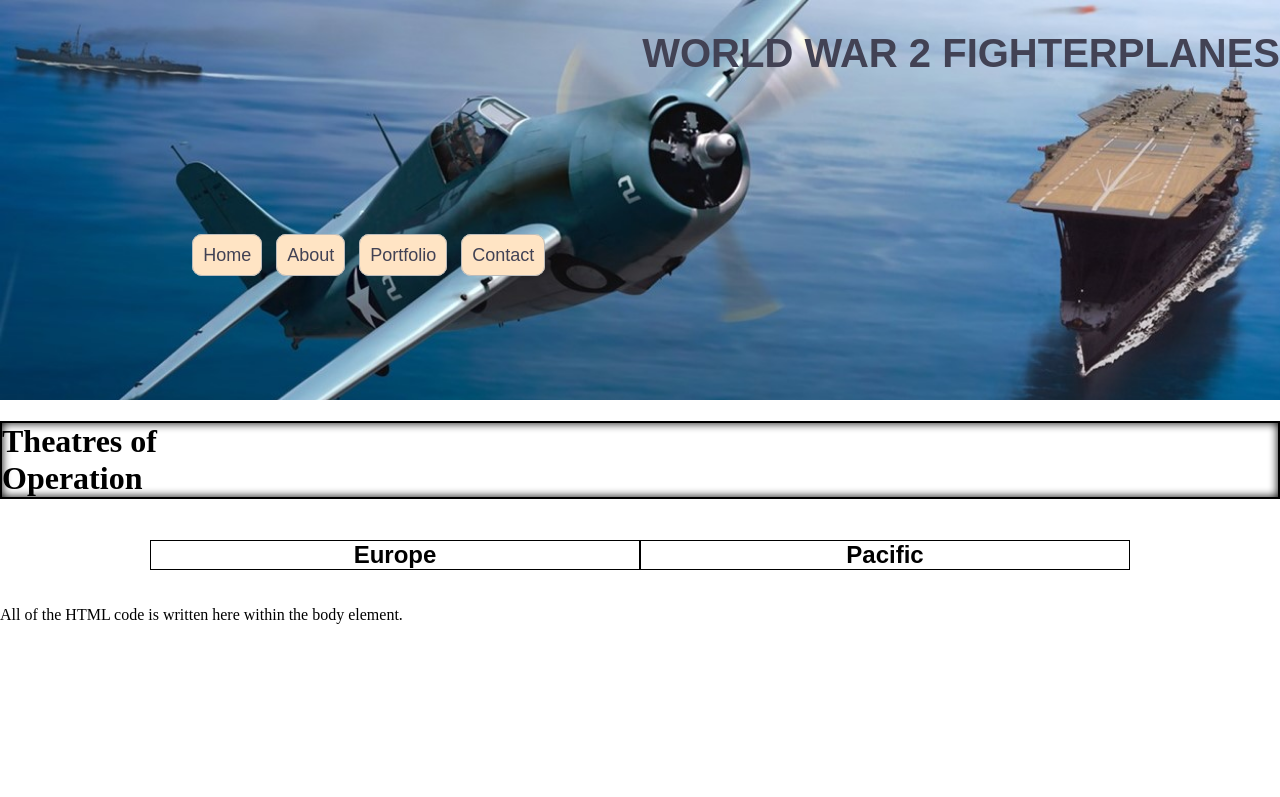
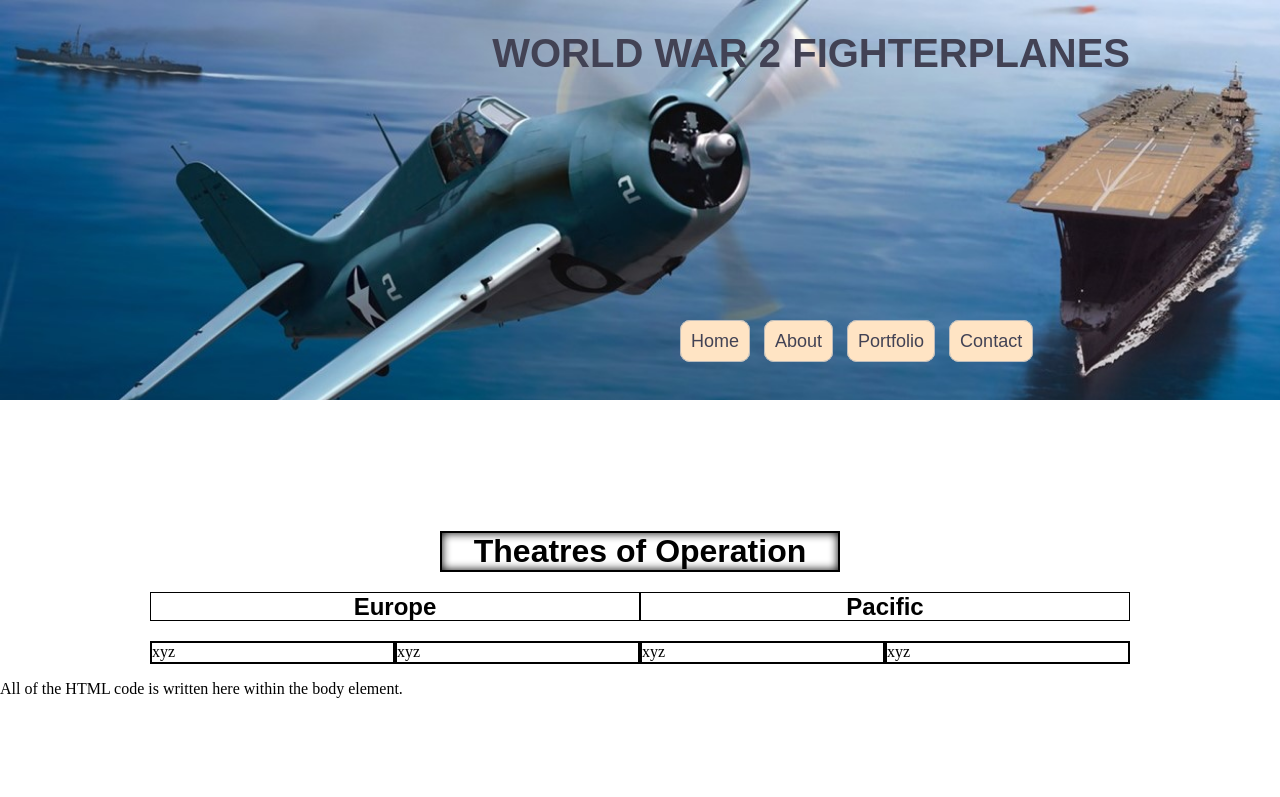
Before and after one commit to geezer56/Nav-Test, a plain HTML site: page index.html in a window 1280 px wide. Shown: the top 797 px of the page. Drawn offline with nearby package versions, Linux system fonts and the light colour scheme; a web font is replaced by a local one.

Commit message:
column creation

```diff
--- a/index.html
+++ b/index.html
@@ -29,13 +29,23 @@
     <h1 class="head1">Theatres of Operation</h1>
     <div class="row">
         <div  class="column-left">
-            <h2> Europe</h2>
+            <h2> Europe</h2></div>
             <div class="column-right">
                 <h2>Pacific</h2>
-            </div>
-          </div>
-       </div><p>All of the HTML code is written here within the body element.</p>
-  </div><!--end main container -->
+        </div>
+      </div>
+        <div class="row">
+            <div class="col-1">xyz</div>
+            <div class="col-1">xyz </div>
+            <div class="col-1">xyz</div>
+            <div class="col-1">xyz</div>
+        </div>
+
+
+
+      </div>
+   <p>All of the HTML code is written here within the body element.</p>
+  <!--end main container -->
 </main>
 
 <footer>
--- a/style.css
+++ b/style.css
@@ -30,11 +30,14 @@ footer {
   background-color: #bdcbd9;
 }
 
-.container .row {
+.container{
   width: 980px;
   margin: auto;
+
+
 }
-.row,
+.head1,
+.row:after,
 .container:after {
   content: " ";
   display: table;
@@ -54,10 +57,15 @@ header h1 a {
   color: #424254;
   text-decoration: none;
 }
-.head1 {border: 2px solid #000;
+.head1 {font-family: 'Aldrich', sans-serif;
+    border: 2px solid #000;
  box-shadow: 0 0 10px 0 #000 inset;
+    text-align:center;
+    width: 400px;
+    margin:auto
+
 }
-xheader xh1 xa:hover {
+header h1 a:hover {
     color: red;}
 
 
@@ -102,4 +110,10 @@ header nav a:hover {
 
 h2 {font-family: 'Aldrich', sans-serif;
 text-align: center;}
+.col-1 {width: 25%;
+border: 2px solid #000;
+float:left;}
+x.col-2 {width:25%;}
+x.col-3 {width: 25%;}
+x.col-4 {width: 25%;}
 p {text-align: left;}
```
